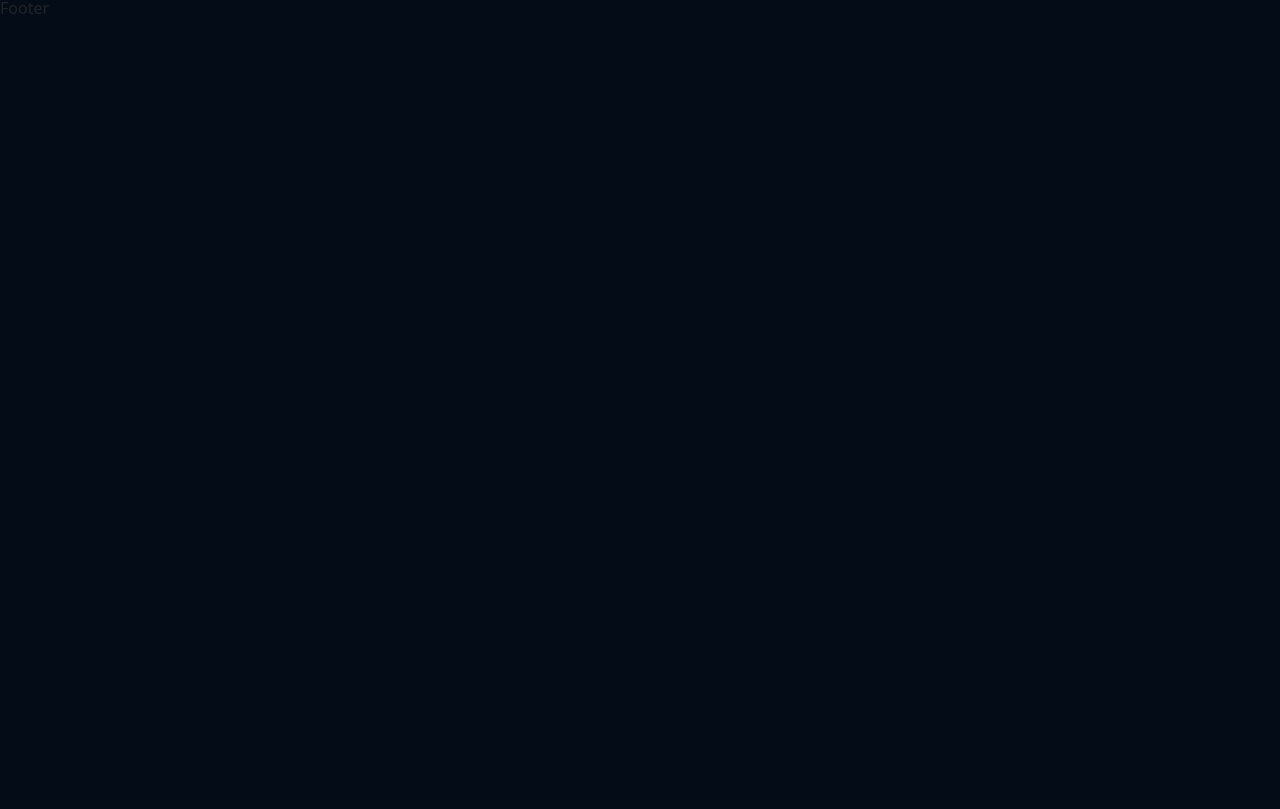
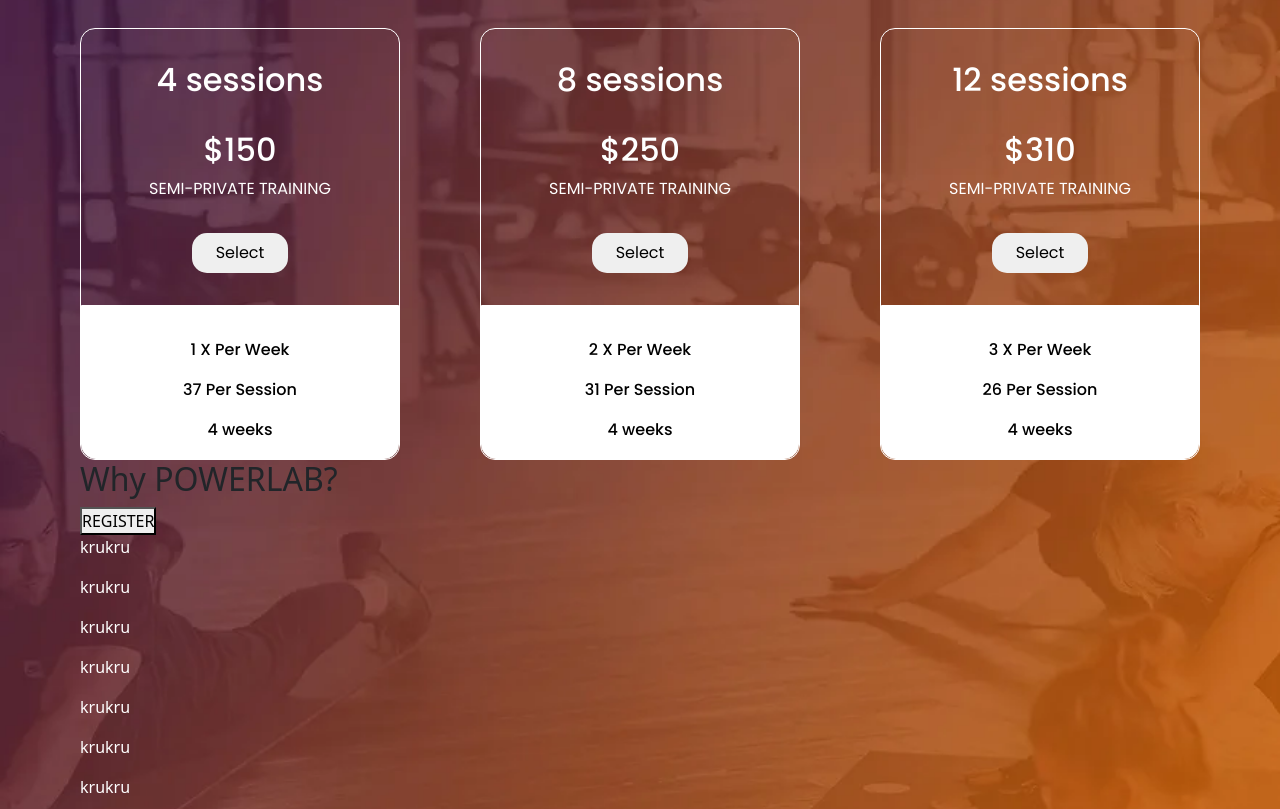
Before and after one commit to novice-is-me/Gym-Website-React, a React (Create React App) app: page / in a window 1280 px wide. Shown: the part 2672-3481 px from the top of the page. Before the commit the page ends 2692 px from the top, so only its background shows below. Built offline with nearby package versions, Linux system fonts and the light colour scheme.

Commit message:
Adding Pricecard

```diff
--- a/src/components/PriceCard/PriceCard.css
+++ b/src/components/PriceCard/PriceCard.css
@@ -0,0 +1,37 @@
+.pricecard-container{
+    color: white;
+    border: 1px solid white;
+    width: 100%;
+    font-family: var(--font-family);
+    border-radius: 15px;
+
+}
+
+.pricecard-container-upper{
+    padding: 2em 4em;
+}
+
+.pricecard-container-upper h2:first-child{
+    margin-bottom: 1em;
+}
+
+.pricecard-container-upper button{
+    margin-top: 1em;
+    padding: .5em 1.5em;
+    border-radius: 15px;
+    border: none;
+}
+
+.pricecard-container-bottom{
+    border: 1px solid white;
+    padding: 2em 4em;
+    padding-bottom: 0;
+    background-color: white;
+    color: black;
+    border-bottom-left-radius: 15px;
+    border-bottom-right-radius: 15px;
+}
+
+.pricecard-container-bottom p{
+    font-weight: 500;
+}
--- a/src/components/PriceCard/PriceCard.jsx
+++ b/src/components/PriceCard/PriceCard.jsx
@@ -1,9 +1,20 @@
-import React from 'react'
+import React from 'react';
+import './PriceCard.css';
 
-const PriceCard = () => {
+const PriceCard = ({Sessions,Pricing, weekNumber, perNum}) => {
   return (
-    <div>
-
+    <div className='pricecard-container'>
+      <div className='pricecard-container-upper'>
+        <h2>{Sessions}</h2>
+        <h2>{Pricing}</h2>
+        <p>SEMI-PRIVATE TRAINING</p>
+        <button type='button'>Select</button>
+      </div>
+      <div className='pricecard-container-bottom'>
+        <p>{weekNumber}</p>
+        <p>{perNum} Per Session</p>
+        <p>4 weeks</p>
+      </div>
     </div>
   )
 }
--- a/src/components/index.js
+++ b/src/components/index.js
@@ -3,3 +3,4 @@ export {default as Information} from './Information/Information';
 export {default as NavBar} from './Navbar/Navbar';
 export {default as PriceCard} from './PriceCard/PriceCard';
 export {default as Services} from './Services/Services';
+export {default as WhyPower} from './whyPower/WhyPower';
--- /dev/null
+++ b/src/components/whyPower/WhyPower.css
@@ -0,0 +1,3 @@
+.whyPower p{
+    color: white;
+}
--- /dev/null
+++ b/src/components/whyPower/WhyPower.jsx
@@ -0,0 +1,12 @@
+import React from 'react';
+import './WhyPower.css';
+
+const WhyPower = ({Reason}) => {
+  return (
+    <div className='whyPower'>
+      <p>{Reason}</p>
+    </div>
+  )
+}
+
+export default WhyPower
--- a/src/containers/Pricing/Pricing.css
+++ b/src/containers/Pricing/Pricing.css
@@ -0,0 +1,16 @@
+.pricing{
+    padding: 5em 5em;
+    display: flex;
+    justify-content: center;
+    background-image: url('../../assets/bg2.png');
+    background-repeat:no-repeat;
+    background-size: cover;
+    flex-direction: column;
+}
+
+.pricing-container{
+    display: grid;
+    grid-template-columns: repeat(3, 1fr);
+    text-align: center;
+    grid-gap: 0 5em;
+}
--- a/src/containers/Pricing/Pricing.jsx
+++ b/src/containers/Pricing/Pricing.jsx
@@ -1,9 +1,36 @@
 import React from 'react'
+import './Pricing.css';
+import { PriceCard} from '../../components';
+import WhyPower from '../../components/whyPower/WhyPower';
+import { FaCheck } from "react-icons/fa";
+
 
 const Pricing = () => {
   return (
-    <div>
-      Pricing
+    <div className='pricing'>
+      <div className='pricing-container'>
+        <PriceCard Sessions="4 sessions" Pricing="$150" weekNumber="1 X Per Week" perNum="37"/>
+        <PriceCard Sessions="8 sessions" Pricing="$250" weekNumber="2 X Per Week" perNum="31"/>
+        <PriceCard Sessions="12 sessions" Pricing="$310" weekNumber="3 X Per Week" perNum="26"/>
+      </div>
+      <div className='pricing-adv'>
+        <div className='pricing-adv-left'>
+          <h2>Why POWERLAB?</h2>
+          <button type='button'>REGISTER</button>
+        </div>
+        <div className='pricing-adv-right'>
+          <p><WhyPower Reason="krukru"/></p>
+          <p><WhyPower Reason="krukru"/></p>
+          <p><WhyPower Reason="krukru"/></p>
+          <p><WhyPower Reason="krukru"/></p>
+          <p><WhyPower Reason="krukru"/></p>
+          <p><WhyPower Reason="krukru"/></p>
+          <p><WhyPower Reason="krukru"/></p>
+          <p><WhyPower Reason="krukru"/></p>
+          <p><WhyPower Reason="krukru"/></p>
+          <p><WhyPower Reason="krukru"/></p>
+        </div>
+      </div>
     </div>
   )
 }
```
Also changed, not shown: src/App.js (line endings or trailing spaces), src/assets/bg2.png (added), src/containers/Service/Service.css (line endings or trailing spaces).
